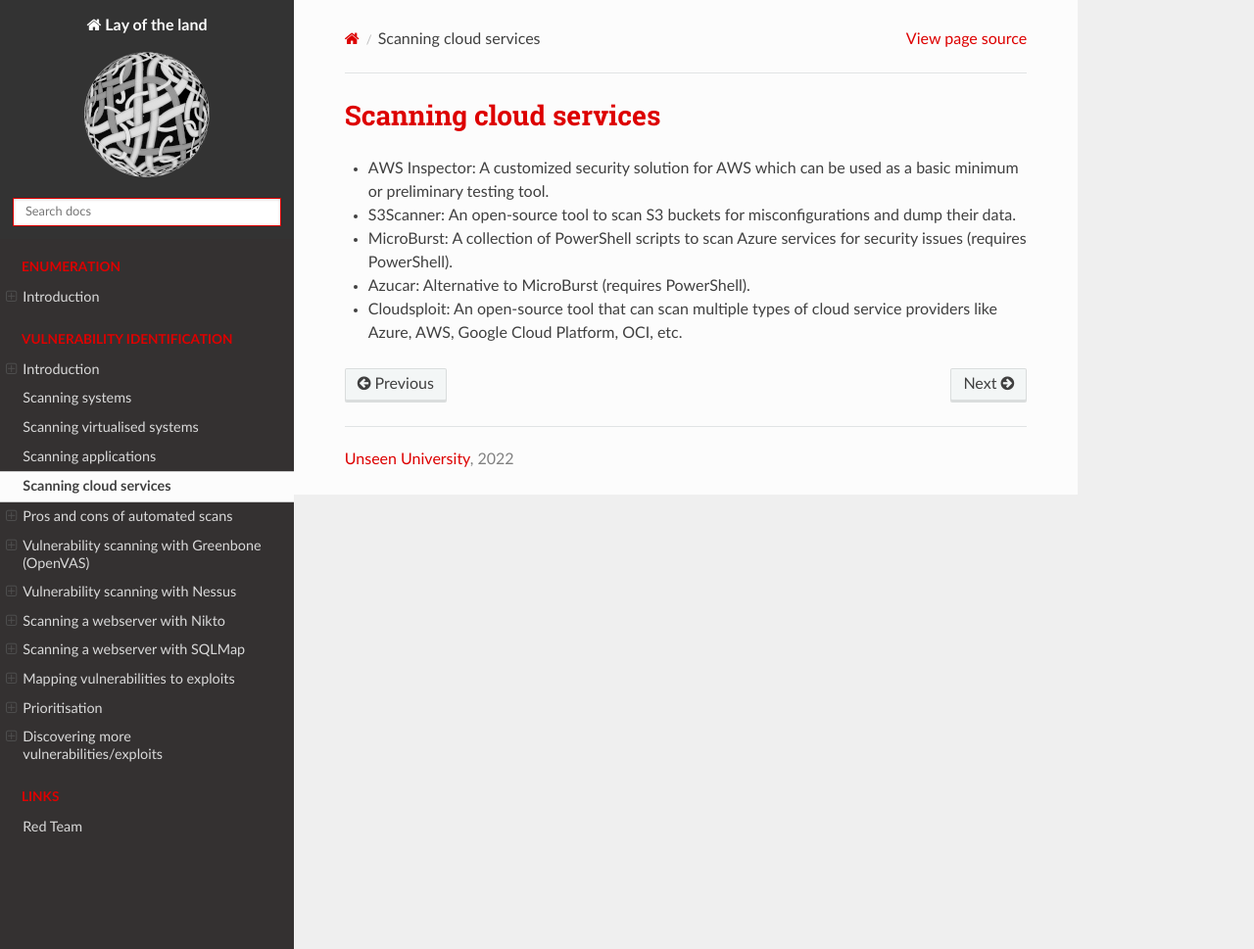
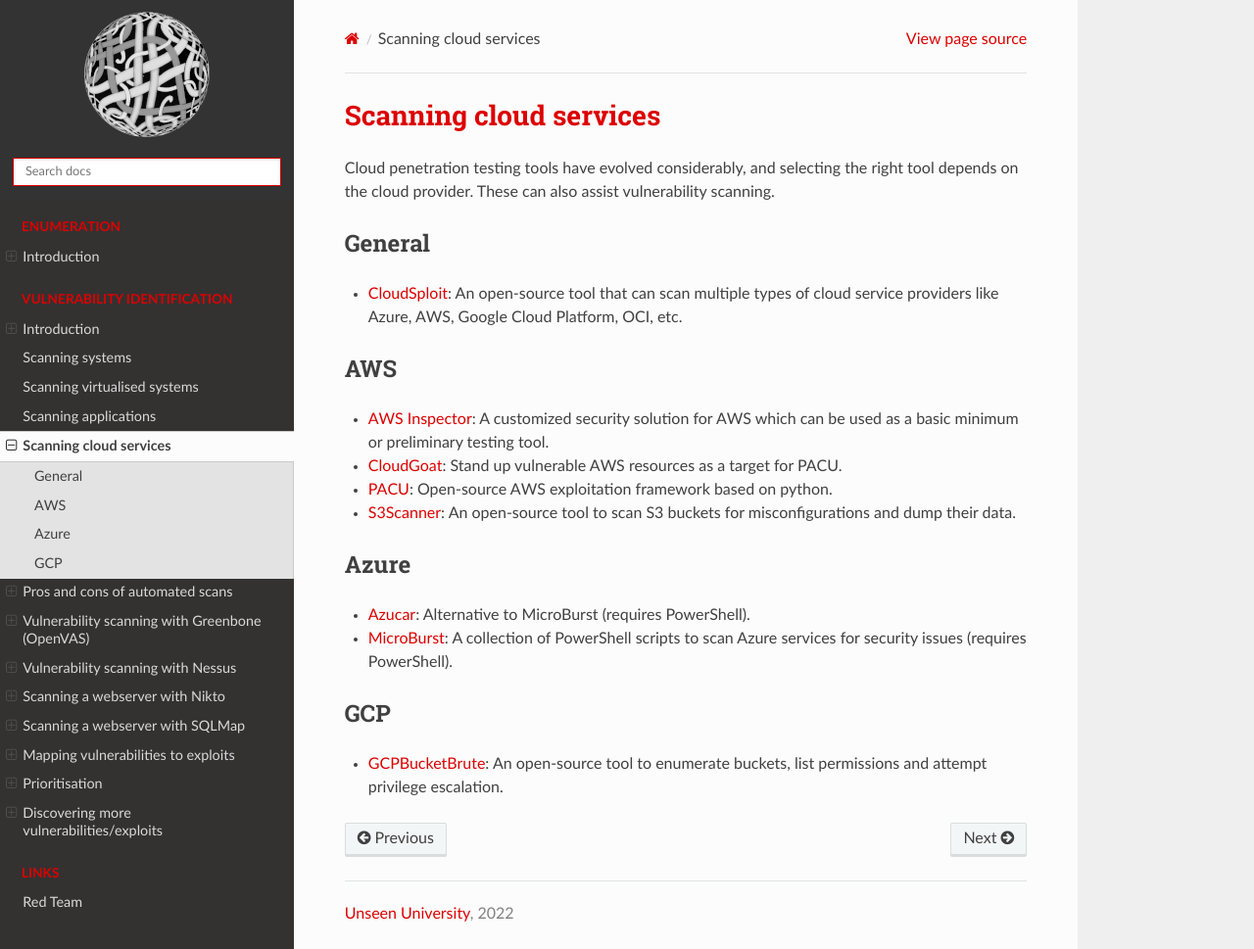
Before and after one commit to tymyrddin/red-enum, a Sphinx documentation site: the page built from source/docs/vulns/cloud.md, in a window 1280 px wide and 969 px high. Shown: the whole window at 98% size. Built offline with Sphinx 7.4.7 and the Read the Docs theme 2.0.0, drawn with Linux system fonts in a browser that asks for light colours.

Commit message:
Initial commit

```diff
--- a/source/docs/vulns/cloud.md
+++ b/source/docs/vulns/cloud.md
@@ -1,8 +1,29 @@
 # Scanning cloud services
 
-* AWS Inspector: A customized security solution for AWS which can be used as a basic minimum or preliminary testing tool.
-* S3Scanner: An open-source tool to scan S3 buckets for misconfigurations and dump their data.
-* MicroBurst: A collection of PowerShell scripts to scan Azure services for security issues (requires PowerShell).
-* Azucar: Alternative to MicroBurst (requires PowerShell).
-* Cloudsploit: An open-source tool that can scan multiple types of cloud service providers like Azure, AWS, Google
-Cloud Platform, OCI, etc.
+Cloud penetration testing tools have evolved considerably, and selecting the right tool depends on the cloud provider.
+These can also assist vulnerability scanning.
+
+## General
+
+* [CloudSploit](https://github.com/aquasecurity/cloudsploit): An open-source tool that can scan multiple types of
+cloud service providers like Azure, AWS, Google Cloud Platform, OCI, etc.
+
+## AWS
+
+* [AWS Inspector](https://aws.amazon.com/inspector/): A customized security solution for AWS which can be used as a
+basic minimum or preliminary testing tool.
+* [CloudGoat](https://github.com/RhinoSecurityLabs/cloudgoat): Stand up vulnerable AWS resources as a target for PACU.
+* [PACU](https://github.com/RhinoSecurityLabs/pacu): Open-source AWS exploitation framework based on python.
+* [S3Scanner](https://github.com/sa7mon/S3Scanner): An open-source tool to scan S3 buckets for misconfigurations and
+dump their data.
+
+## Azure
+
+* [Azucar](https://github.com/nccgroup/azucar/): Alternative to MicroBurst (requires PowerShell).
+* [MicroBurst](https://github.com/NetSPI/MicroBurst): A collection of PowerShell scripts to scan Azure services
+for security issues (requires PowerShell).
+
+## GCP
+
+* [GCPBucketBrute](https://github.com/RhinoSecurityLabs/GCPBucketBrute): An open-source tool to enumerate buckets,
+list permissions and attempt privilege escalation.
```
Also changed, not shown: source/docs/vulns/mapping.md (+7 -1 lines), source/docs/vulns/prioritisation.md (+4 -0 lines).
